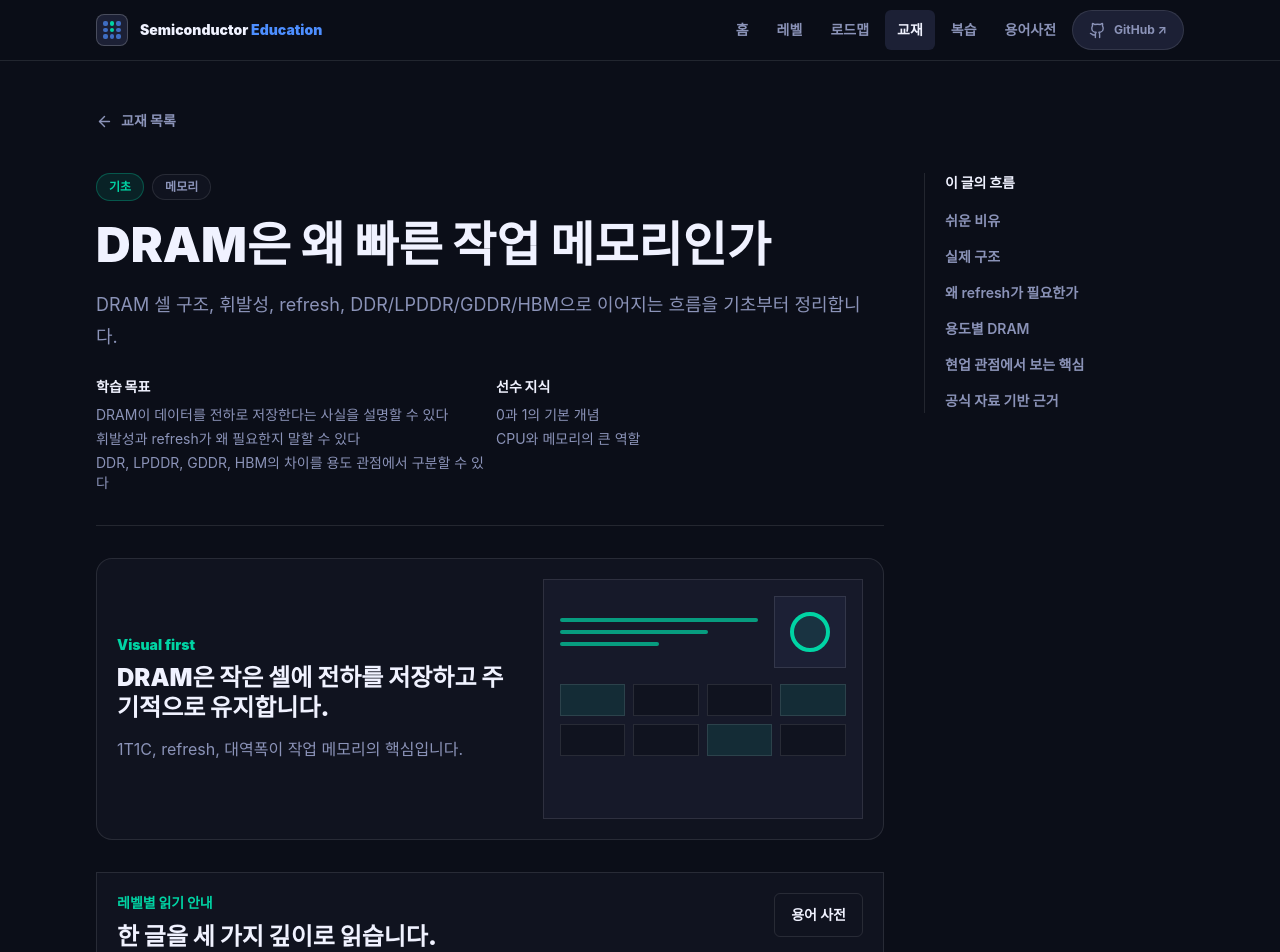
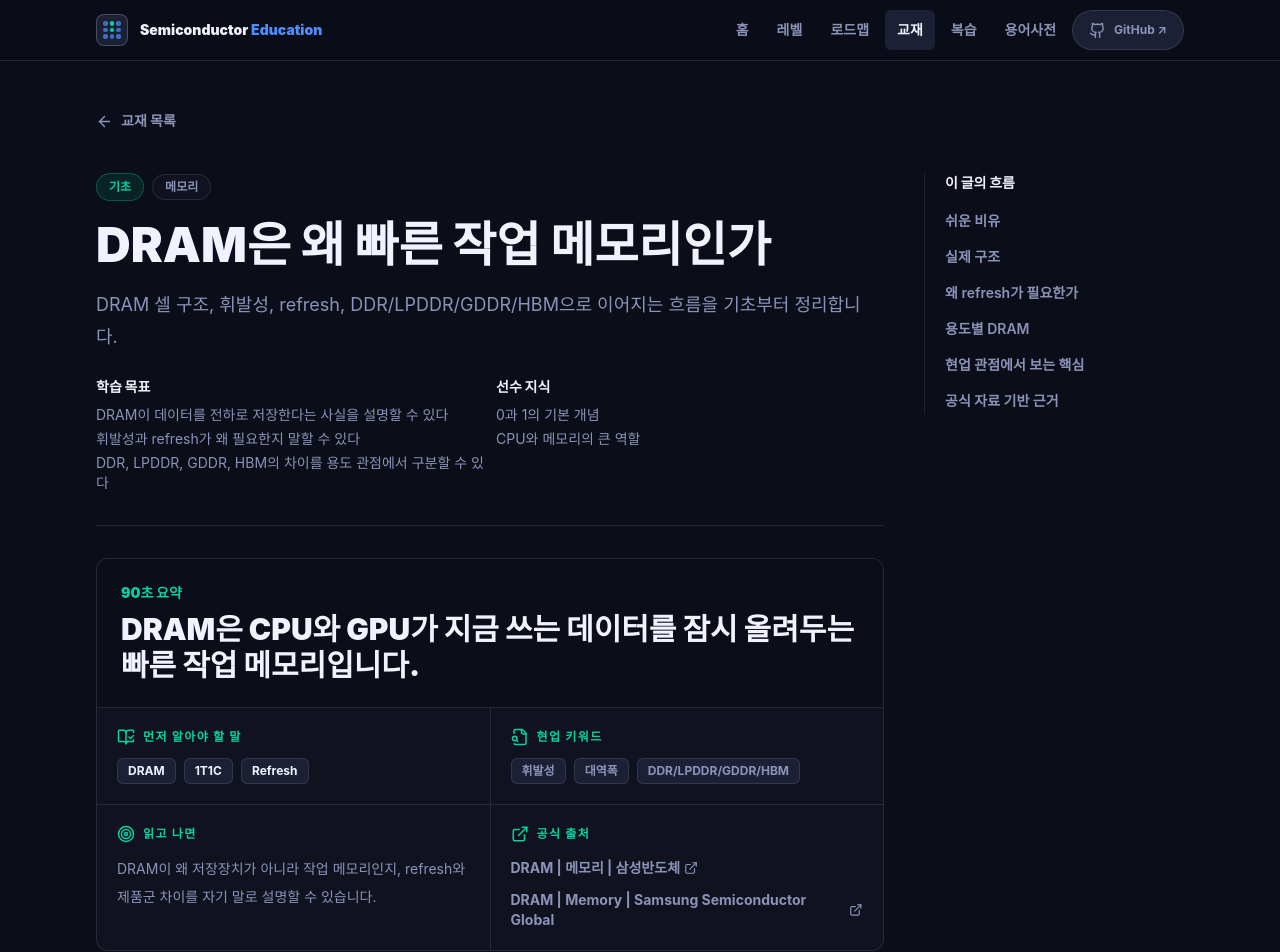
Before and after one commit to pigpgw/semiconductor-education, a Next.js app: page /learn/dram-basics in a window 1280 px wide. Shown: the top 952 px of the page. Built offline with nearby package versions, Linux system fonts and the light colour scheme.

Commit message:
feat(learn): add article summary cards

```diff
--- a/app/glossary/page.tsx
+++ b/app/glossary/page.tsx
@@ -50,7 +50,11 @@ export default function GlossaryPage() {
               </div>
               <div className="mt-4 grid gap-4 md:grid-cols-2">
                 {terms.map((item) => (
-                  <article key={item.term} className="border border-line bg-paper p-5">
+                  <article
+                    key={item.term}
+                    id={item.term}
+                    className="scroll-mt-24 border border-line bg-paper p-5"
+                  >
                     <div className="flex flex-wrap items-center gap-2">
                       <DifficultyBadge level={item.level} />
                       <span className="rounded-full border border-line px-3 py-1 text-xs font-bold text-muted">
--- a/app/learn/[slug]/page.tsx
+++ b/app/learn/[slug]/page.tsx
@@ -1,9 +1,17 @@
 import type { Metadata } from "next";
+import type { ReactNode } from "react";
 import Link from "next/link";
 import { notFound } from "next/navigation";
 import { MDXRemote } from "next-mdx-remote/rsc";
 import remarkGfm from "remark-gfm";
-import { ArrowLeft, ArrowRight, ExternalLink } from "lucide-react";
+import {
+  ArrowLeft,
+  ArrowRight,
+  BookOpenCheck,
+  ExternalLink,
+  FileSearch,
+  Target
+} from "lucide-react";
 import { DifficultyBadge } from "@/components/difficulty-badge";
 import { mdxComponents } from "@/components/mdx-components";
 import { LessonTechnicalVisual } from "@/components/technical-visual";
@@ -104,6 +112,76 @@ export default async function LessonPage({ params }: LessonPageProps) {
             </dl>
           </header>
 
+          <section className="mt-8 overflow-hidden rounded-xl border border-line bg-paper">
+            <div className="border-b border-line bg-bg0 p-5 sm:p-6">
+              <p className="text-sm font-black text-teal">90초 요약</p>
+              <h2 className="mt-2 max-w-3xl text-2xl font-black leading-snug sm:text-3xl">
+                {lesson.quickSummary.conclusion}
+              </h2>
+            </div>
+            <div className="grid gap-px bg-line md:grid-cols-2">
+              <SummaryBlock
+                icon={<BookOpenCheck size={18} aria-hidden />}
+                label="먼저 알아야 할 말"
+              >
+                <div className="flex flex-wrap gap-2">
+                  {lesson.quickSummary.keyTerms.map((term) => (
+                    <Link
+                      key={term}
+                      href={`/glossary#${encodeURIComponent(term)}`}
+                      className="focus-ring rounded-md border border-line bg-bg3 px-2.5 py-1 text-xs font-bold text-ink hover:border-teal hover:text-teal"
+                    >
+                      {term}
+                    </Link>
+                  ))}
+                </div>
+              </SummaryBlock>
+              <SummaryBlock
+                icon={<FileSearch size={18} aria-hidden />}
+                label="현업 키워드"
+              >
+                <div className="flex flex-wrap gap-2">
+                  {lesson.quickSummary.fieldKeywords.map((keyword) => (
+                    <span
+                      key={keyword}
+                      className="rounded-md border border-line bg-bg3 px-2.5 py-1 text-xs font-bold text-muted"
+                    >
+                      {keyword}
+                    </span>
+                  ))}
+                </div>
+              </SummaryBlock>
+              <SummaryBlock
+                icon={<Target size={18} aria-hidden />}
+                label="읽고 나면"
+              >
+                <p className="text-sm leading-7 text-muted">
+                  {lesson.quickSummary.outcome}
+                </p>
+              </SummaryBlock>
+              <SummaryBlock
+                icon={<ExternalLink size={18} aria-hidden />}
+                label="공식 출처"
+              >
+                <ul className="grid gap-2">
+                  {lesson.sources.slice(0, 2).map((source) => (
+                    <li key={source.url}>
+                      <a
+                        href={source.url}
+                        target="_blank"
+                        rel="noreferrer"
+                        className="focus-ring inline-flex items-center gap-1 text-sm font-bold text-muted hover:text-teal"
+                      >
+                        {source.title}
+                        <ExternalLink size={14} aria-hidden />
+                      </a>
+                    </li>
+                  ))}
+                </ul>
+              </SummaryBlock>
+            </div>
+          </section>
+
           <LessonTechnicalVisual slug={lesson.slug} />
 
           <section className="mt-8 border border-line bg-paper p-5">
@@ -127,7 +205,7 @@ export default async function LessonPage({ params }: LessonPageProps) {
                   <p className="text-xs font-black text-saffron">{level.badge}</p>
                   <h3 className="mt-2 text-base font-black">{level.label}</h3>
                   <p className="mt-2 text-sm leading-6 text-muted">
-                    {level.readingMode}
+                    {lesson.readingGuide[level.id]}
                   </p>
                 </article>
               ))}
@@ -150,16 +228,23 @@ export default async function LessonPage({ params }: LessonPageProps) {
             <h2 className="text-2xl font-black">공식 출처</h2>
             <ul className="mt-4 grid gap-3">
               {lesson.sources.map((source) => (
-                <li key={source.url}>
+                <li key={source.url} className="border border-line bg-paper p-4">
                   <a
                     href={source.url}
                     target="_blank"
                     rel="noreferrer"
-                    className="focus-ring inline-flex min-h-11 items-center gap-2 rounded-md border border-line bg-paper px-4 text-sm font-bold hover:border-teal hover:text-teal"
+                    className="focus-ring inline-flex min-h-9 items-center gap-2 text-sm font-black hover:text-teal"
                   >
                     {source.title}
                     <ExternalLink size={16} aria-hidden />
                   </a>
+                  <p className="mt-2 text-sm leading-6 text-muted">
+                    {source.usedFor}
+                  </p>
+                  <p className="mt-2 text-xs font-bold text-muted/70">
+                    확인일{" "}
+                    <time dateTime={source.checkedAt}>{source.checkedAt}</time>
+                  </p>
                 </li>
               ))}
             </ul>
@@ -221,3 +306,23 @@ export default async function LessonPage({ params }: LessonPageProps) {
     </main>
   );
 }
+
+function SummaryBlock({
+  icon,
+  label,
+  children
+}: {
+  icon: ReactNode;
+  label: string;
+  children: ReactNode;
+}) {
+  return (
+    <div className="bg-paper p-5">
+      <div className="flex items-center gap-2 text-xs font-black uppercase tracking-[0.12em] text-teal">
+        {icon}
+        {label}
+      </div>
+      <div className="mt-3">{children}</div>
+    </div>
+  );
+}
--- a/content/lessons/dram-basics.mdx
+++ b/content/lessons/dram-basics.mdx
@@ -16,11 +16,30 @@ learningGoals:
 prerequisites:
   - "0과 1의 기본 개념"
   - "CPU와 메모리의 큰 역할"
+quickSummary:
+  conclusion: "DRAM은 CPU와 GPU가 지금 쓰는 데이터를 잠시 올려두는 빠른 작업 메모리입니다."
+  keyTerms:
+    - "DRAM"
+    - "1T1C"
+    - "Refresh"
+  fieldKeywords:
+    - "휘발성"
+    - "대역폭"
+    - "DDR/LPDDR/GDDR/HBM"
+  outcome: "DRAM이 왜 저장장치가 아니라 작업 메모리인지, refresh와 제품군 차이를 자기 말로 설명할 수 있습니다."
+readingGuide:
+  basic: "쉬운 비유와 1T1C 설명을 먼저 읽고, DRAM이 왜 책상이자 작업 공간인지 이해합니다."
+  applied: "refresh와 용도별 DRAM 표를 중심으로 읽고, 속도·전력·용도의 차이를 비교합니다."
+  field: "현업 관점 섹션에서 면적, 대역폭, 전력, 제품 최적화 기준을 함께 봅니다."
 sources:
   - title: "DRAM | 메모리 | 삼성반도체"
     url: "https://semiconductor.samsung.com/kr/dram/"
+    checkedAt: "2026-05-07"
+    usedFor: "DRAM 제품군과 용도, 휘발성 작업 메모리라는 기본 설명의 공식 근거로 사용했습니다."
   - title: "DRAM | Memory | Samsung Semiconductor Global"
     url: "https://semiconductor.samsung.com/dram/"
+    checkedAt: "2026-05-07"
+    usedFor: "DRAM 셀 구조와 제품군 설명을 한국어 자료와 교차 확인하는 근거로 사용했습니다."
 ---
 
 <OneLine>
--- a/content/lessons/euv-dram-scaling.mdx
+++ b/content/lessons/euv-dram-scaling.mdx
@@ -16,13 +16,34 @@ learningGoals:
 prerequisites:
   - "DRAM이 많은 셀을 작은 면적에 넣어야 한다는 개념"
   - "반도체 회로를 웨이퍼 위에 그린다는 큰 흐름"
+quickSummary:
+  conclusion: "EUV는 더 짧은 파장의 빛으로 DRAM 미세 패턴을 만들 때 공정 복잡도를 낮추는 노광 기술입니다."
+  keyTerms:
+    - "EUV"
+    - "DUV"
+    - "Multi-patterning"
+  fieldKeywords:
+    - "13.5nm"
+    - "수율"
+    - "생산성"
+  outcome: "EUV가 단순히 더 좋은 장비가 아니라 패터닝 복잡도, 수율, 생산성과 연결되는 이유를 설명할 수 있습니다."
+readingGuide:
+  basic: "굵은 펜과 얇은 펜 비유로 DUV와 EUV의 파장 차이를 먼저 이해합니다."
+  applied: "멀티 패터닝과 DRAM 미세화 표를 중심으로 공정 단계와 정렬 오차 부담을 봅니다."
+  field: "양산 적용, 수율, 제품 개발 기간, 결함 관리 관점에서 EUV의 실무 의미를 읽습니다."
 sources:
   - title: "EUV - 특징 및 관련 콘텐츠 | 삼성반도체"
     url: "https://semiconductor.samsung.com/kr/technologies/euv/"
+    checkedAt: "2026-05-07"
+    usedFor: "EUV의 파장, 노광 역할, 미세 패터닝 설명의 공식 근거로 사용했습니다."
   - title: "Relentless Innovation Brings EUV to DRAM Manufacturing | Samsung Semiconductor"
     url: "https://semiconductor.samsung.com/news-events/tech-blog/relentless-innovation-brings-euv-to-dram-manufacturing/"
+    checkedAt: "2026-05-07"
+    usedFor: "EUV를 DRAM 제조와 연결하고 싱글 패터닝, 생산성 관점을 설명하는 근거로 사용했습니다."
   - title: "삼성전자, D램에 EUV 첫 적용...고객사에 모듈 100만개 공급"
     url: "https://semiconductor.samsung.com/kr/news-events/news/samsung-announces-industrys-first-euv-dram-with-shipment-of-first-million-modules/"
+    checkedAt: "2026-05-07"
+    usedFor: "DRAM EUV 양산 적용을 성능, 수율, 제품 개발 기간 관점으로 설명하는 근거로 사용했습니다."
 ---
 
 <OneLine>
--- a/content/lessons/hbm-ai-memory.mdx
+++ b/content/lessons/hbm-ai-memory.mdx
@@ -16,13 +16,34 @@ learningGoals:
 prerequisites:
   - "DRAM의 기본 역할"
   - "CPU/GPU가 메모리에서 데이터를 가져온다는 개념"
+quickSummary:
+  conclusion: "HBM은 AI 연산기가 기다리지 않도록 DRAM을 쌓고 넓게 연결한 고대역폭 메모리입니다."
+  keyTerms:
+    - "HBM"
+    - "TSV"
+    - "대역폭"
+  fieldKeywords:
+    - "Memory wall"
+    - "Advanced packaging"
+    - "열/수율"
+  outcome: "HBM이 왜 AI와 함께 언급되는지, TSV와 패키징이 성능뿐 아니라 양산 난이도와 연결되는 이유를 설명할 수 있습니다."
+readingGuide:
+  basic: "GPU와 재료 창고 비유를 먼저 읽고, HBM이 데이터 길을 넓히는 메모리라는 점을 잡습니다."
+  applied: "TSV, 적층, bandwidth 표를 중심으로 일반 DRAM과 HBM의 구조 차이를 비교합니다."
+  field: "패키징, 열, 수율, 차세대 메모리 계층을 함께 보며 AI 인프라 병목 관점으로 읽습니다."
 sources:
   - title: "HBM | DRAM | 삼성반도체"
     url: "https://semiconductor.samsung.com/kr/dram/hbm/"
+    checkedAt: "2026-05-07"
+    usedFor: "HBM을 TSV 기반 적층 DRAM과 초고대역폭 메모리로 설명하는 공식 근거로 사용했습니다."
   - title: "SK하이닉스, SK AI Summit 2025서 풀 스택 AI 메모리 비전 제시"
     url: "https://news.skhynix.co.kr/sk-ai-summit-2025/"
+    checkedAt: "2026-05-07"
+    usedFor: "AI 메모리 포트폴리오와 데이터 이동 병목을 산업 관점으로 연결하는 근거로 사용했습니다."
   - title: "SK hynix and Sandisk Begin Global Standardization of Next-Generation Memory HBF"
     url: "https://news.skhynix.com/sk-hynix-and-sandisk-begin-global-standardization-ofnext-generation-memory-hbf/"
+    checkedAt: "2026-05-07"
+    usedFor: "HBM과 SSD 사이의 차세대 메모리 계층 논의를 시스템 병목 관점으로 설명하는 근거로 사용했습니다."
 ---
 
 <OneLine>
--- a/lib/content.ts
+++ b/lib/content.ts
@@ -5,12 +5,22 @@ import path from "node:path";
 import { cache } from "react";
 import matter from "gray-matter";
 import { slugifyHeading } from "@/lib/format";
+import type { LevelId } from "@/lib/levels";
 
 const lessonsDirectory = path.join(process.cwd(), "content", "lessons");
 
 type Source = {
   title: string;
   url: string;
+  checkedAt: string;
+  usedFor: string;
+};
+
+type QuickSummary = {
+  conclusion: string;
+  keyTerms: string[];
+  fieldKeywords: string[];
+  outcome: string;
 };
 
 type LessonFrontmatter = {
@@ -23,6 +33,8 @@ type LessonFrontmatter = {
   updatedAt: string;
   learningGoals: string[];
   prerequisites: string[];
+  quickSummary: QuickSummary;
+  readingGuide: Record<LevelId, string>;
   sources: Source[];
 };
 
@@ -58,16 +70,63 @@ function assertSources(value: unknown): Source[] {
         item !== null &&
         "title" in item &&
         "url" in item &&
+        "checkedAt" in item &&
+        "usedFor" in item &&
         typeof item.title === "string" &&
         item.title.trim().length > 0 &&
         typeof item.url === "string" &&
-        URL.canParse(item.url)
+        URL.canParse(item.url) &&
+        typeof item.checkedAt === "string" &&
+        item.checkedAt.trim().length > 0 &&
+        typeof item.usedFor === "string" &&
+        item.usedFor.trim().length > 0
     )
   ) {
     throw new Error("Invalid frontmatter field: sources");
   }
 
   return value;
+}
+
+function assertQuickSummary(value: unknown): QuickSummary {
+  if (typeof value !== "object" || value === null) {
+    throw new Error("Invalid frontmatter field: quickSummary");
+  }
+
+  if (
+    !("conclusion" in value) ||
+    !("keyTerms" in value) ||
+    !("fieldKeywords" in value) ||
+    !("outcome" in value)
+  ) {
+    throw new Error("Invalid frontmatter field: quickSummary");
+  }
+
+  return {
+    conclusion: assertString(value.conclusion, "quickSummary.conclusion"),
+    keyTerms: assertStringArray(value.keyTerms, "quickSummary.keyTerms"),
+    fieldKeywords: assertStringArray(
+      value.fieldKeywords,
+      "quickSummary.fieldKeywords"
+    ),
+    outcome: assertString(value.outcome, "quickSummary.outcome")
+  };
+}
+
+function assertReadingGuide(value: unknown): Record<LevelId, string> {
+  if (typeof value !== "object" || value === null) {
+    throw new Error("Invalid frontmatter field: readingGuide");
+  }
+
+  if (!("basic" in value) || !("applied" in value) || !("field" in value)) {
+    throw new Error("Invalid frontmatter field: readingGuide");
+  }
+
+  return {
+    basic: assertString(value.basic, "readingGuide.basic"),
+    applied: assertString(value.applied, "readingGuide.applied"),
+    field: assertString(value.field, "readingGuide.field")
+  };
 }
 
 function parseLesson(fileName: string): Lesson {
@@ -87,6 +146,8 @@ function parseLesson(fileName: string): Lesson {
     updatedAt: assertString(data.updatedAt, "updatedAt"),
     learningGoals: assertStringArray(data.learningGoals, "learningGoals"),
     prerequisites: assertStringArray(data.prerequisites, "prerequisites"),
+    quickSummary: assertQuickSummary(data.quickSummary),
+    readingGuide: assertReadingGuide(data.readingGuide),
     sources: assertSources(data.sources),
     content
   };
```
Also changed, not shown: 1 other file (tests, documents, lock files or other folders).
